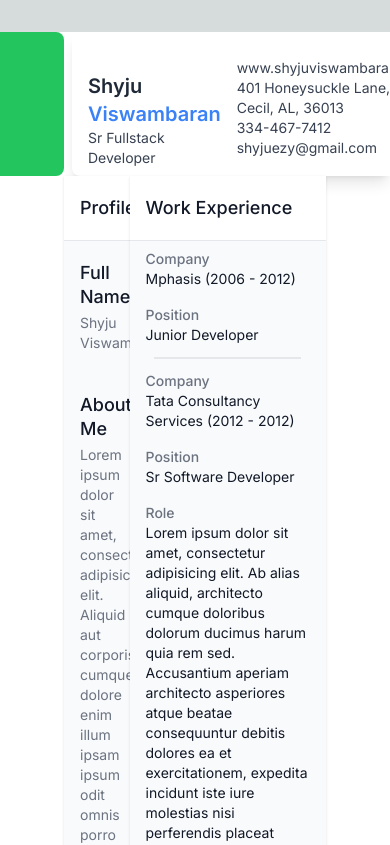
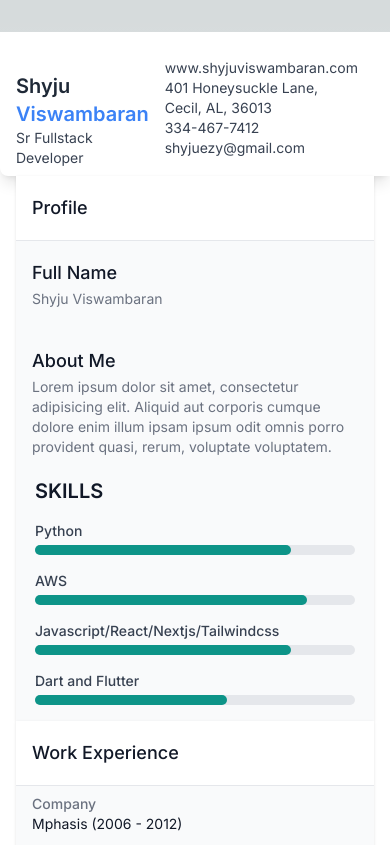
Before and after one commit to shyjuezy/profile, a Next.js app: page / in a window 390 px wide. Shown: the top 845 px of the page. Built offline with nearby package versions, Linux system fonts and the light colour scheme.

Commit message:
Responsive layout

```diff
--- a/src/app/page.tsx
+++ b/src/app/page.tsx
@@ -3,7 +3,7 @@ import MainContent from "@/components/MainContent";
 
 export default function Home() {
   return (
-    <main className="px-16 bg-white">
+    <main className="px-4 bg-white sm:px-16">
       <MainContent />
     </main>
   );
--- a/src/components/Header.tsx
+++ b/src/components/Header.tsx
@@ -3,11 +3,11 @@ import Image from "next/image";
 export default function Header() {
   return (
     <header className="flex mt-8 bg-white">
-      <div className="flex-none w-16 bg-green-500 p-4 mr-2 rounded-r-lg"></div>
+      <div className="hidden md:block flex-none w-16 bg-green-500 p-4 mr-2 rounded-r-lg"></div>
       <div className="flex-grow mx-auto overflow-hidden bg-white shadow-lg rounded-l-lg">
-        <div className="flex items-center min-h-36 pr-32">
+        <div className="flex items-center min-h-36 pr-8 md:pr-32">
           <div
-            className="h-36 w-48 relative bg-amber-800 rounded-lg shadow-lg overflow-hidden"
+            className="hidden md:block  h-36 w-48 relative bg-amber-800 rounded-lg shadow-lg overflow-hidden"
             style={{ clipPath: "polygon(0 0, 100% 0, 85% 100%, 0% 100%)" }}
           >
             <div
--- a/src/components/MainContent.tsx
+++ b/src/components/MainContent.tsx
@@ -3,7 +3,7 @@ import Experience from "@/components/Experience";
 
 export default function MainContent() {
   return (
-    <div className="flex items-stretch bg-amber-50 text-amber-700">
+    <div className="flex flex-col items-stretch bg-amber-50 text-amber-700 md:flex-row">
       <Profile />
       <Experience />
     </div>
```
